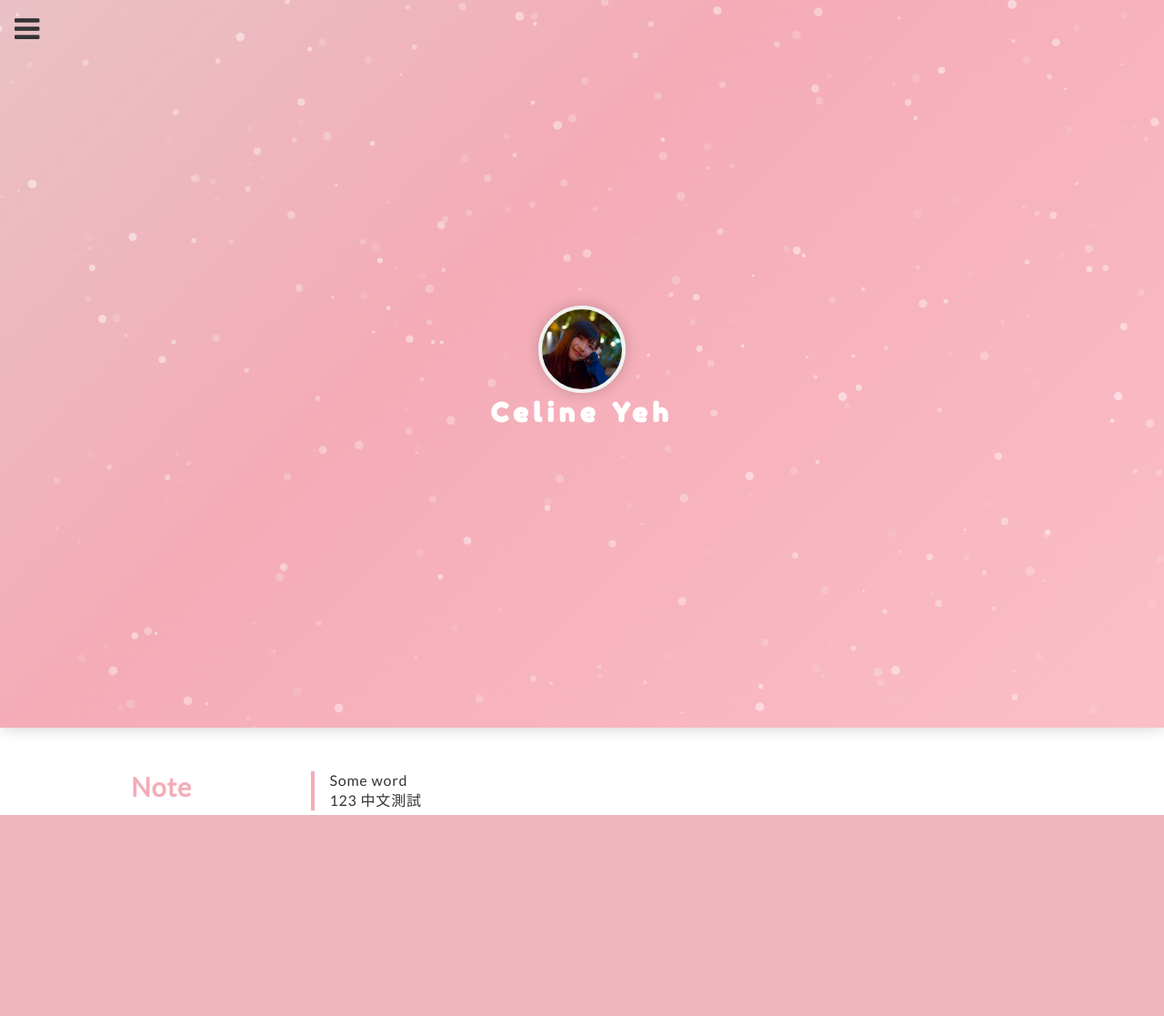
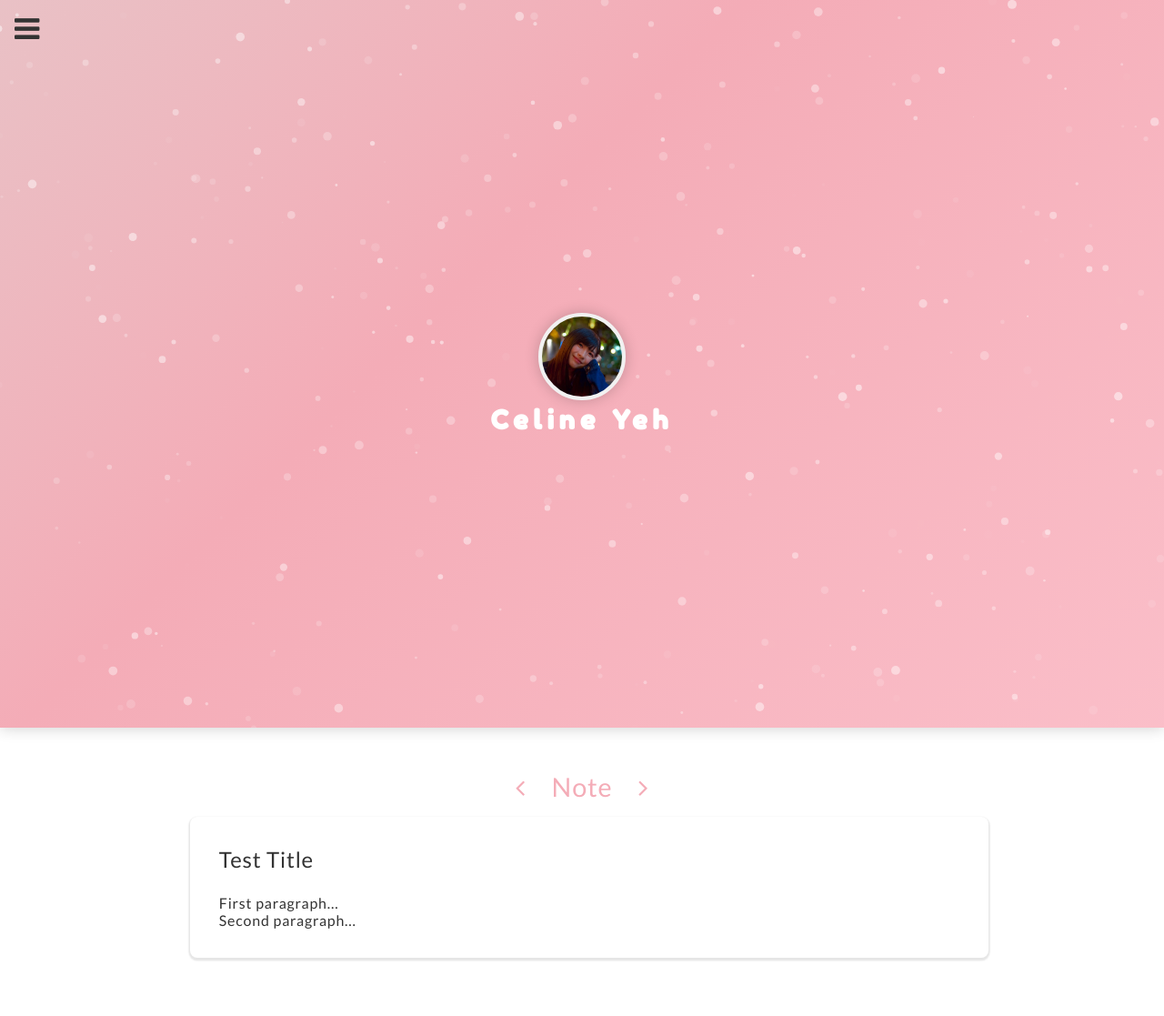
Before and after one commit to celine-yeh/celineyeh, a Flask app: page / in a window 1280 px wide. Shown: the whole page at 91% size. Before the commit the page ends 896 px from the top, so only its background shows below. Run offline with Flask 2, Linux system fonts and the light colour scheme; parts of the project's set-up code (start-up, migrations or seed data) failed here and were passed over; some libraries are stand-ins or nearby versions.

Commit message:
Add note section

```diff
--- a/celineyeh/web/client/static/css/_base.css
+++ b/celineyeh/web/client/static/css/_base.css
@@ -9,6 +9,7 @@ html, body {
   margin: 0;
   font-family: 'Lato', sans-serif;
   letter-spacing: 0.05em;
+  color: #333;
 }
 
 #sidebar {
--- a/celineyeh/web/client/static/css/home.css
+++ b/celineyeh/web/client/static/css/home.css
@@ -35,7 +35,7 @@
 
   margin: 0 auto;
   position: absolute;
-  top: 50%;
+  top: 55vh;
   left: 50%;
   transform: translate(-50%, -100%);
 }
@@ -47,11 +47,10 @@
   mix-blend-mode: screen;
   font-family: 'Fredoka One', cursive;
   color: white;
-  mix-blend-mode: screen;
 
   margin: 0 auto;
   position: absolute;
-  top: 50%;
+  top: 55vh;
   left: 50%;
   transform: translate(-50%, 0%);
 }
@@ -62,19 +61,20 @@
   padding: 1em;
 }
 
-.section h1 {
-  margin: 0;
-  float: left;
+.section-title {
+  width: 30vw;
+  text-align: center;
+  margin: 0 auto;
   font-size: 1.8em;
   color: #F4ACB7;
-  width: 20%;
 }
 
-.section .content {
-  float: right;
+.section-title i {
+  margin: 0 1em;
+}
+
+.section-content {
   color: #333;
-  width: 80%;
-  border-left: 0.3em solid #F4ACB7;
   padding-left: 1em;
 }
 
@@ -89,3 +89,25 @@
     background-position: 0% 50%;
   }
 }
+
+
+.note-container {
+  margin: 1em auto;
+  padding: 2em;
+  width: 90%;
+  background-color: #fff;
+  border-radius: 0.5em;
+  -webkit-box-shadow: 0 0.1em 0.1em 0.1em rgba(0, 0, 0, 0.1);
+  -moz-box-shadow: 0 0.1em 0.1em 0.1em rgba(0, 0, 0, 0.1);
+  box-shadow: 0 0.1em 0.1em 0.1em rgba(0, 0, 0, 0.1);
+  transition: ease 0.2s;
+}
+
+.note-container:hover {
+  transform: scale(1.01);
+}
+
+.note-header {
+  font-size: 1.5em;
+  margin-bottom: 1em;
+}
--- a/celineyeh/web/client/static/js/home.js
+++ b/celineyeh/web/client/static/js/home.js
@@ -69,4 +69,15 @@ $(document).ready(function(){
     },
     "retina_detect": true
   })
+
+  let renderNote = function (title, content) {
+    return `
+      <div class="note-container">
+        <div class="note-header">${title}</div>
+        <div class="note-content">${content}</div>
+      </div>
+      `
+  }
+
+  $('#notes').html(renderNote('Test Title', 'First paragraph...<br>Second paragraph...'))
 })
--- a/celineyeh/web/client/templates/main/home.html
+++ b/celineyeh/web/client/templates/main/home.html
@@ -16,10 +16,7 @@
   <h1 class="title">Celine Yeh</h1>
 </div>
 <div class="section">
-  <h1>Note</h1>
-  <div class="content">
-    Some word<br>
-    123 中文測試
-  </div>
+  <div class="section-title"><i class="fa fa-angle-left" aria-hidden="true"></i>Note<i class="fa fa-angle-right" aria-hidden="true"></i></div>
+  <div id="notes" class="section-content"></div>
 </div>
 {% endblock %}
```
